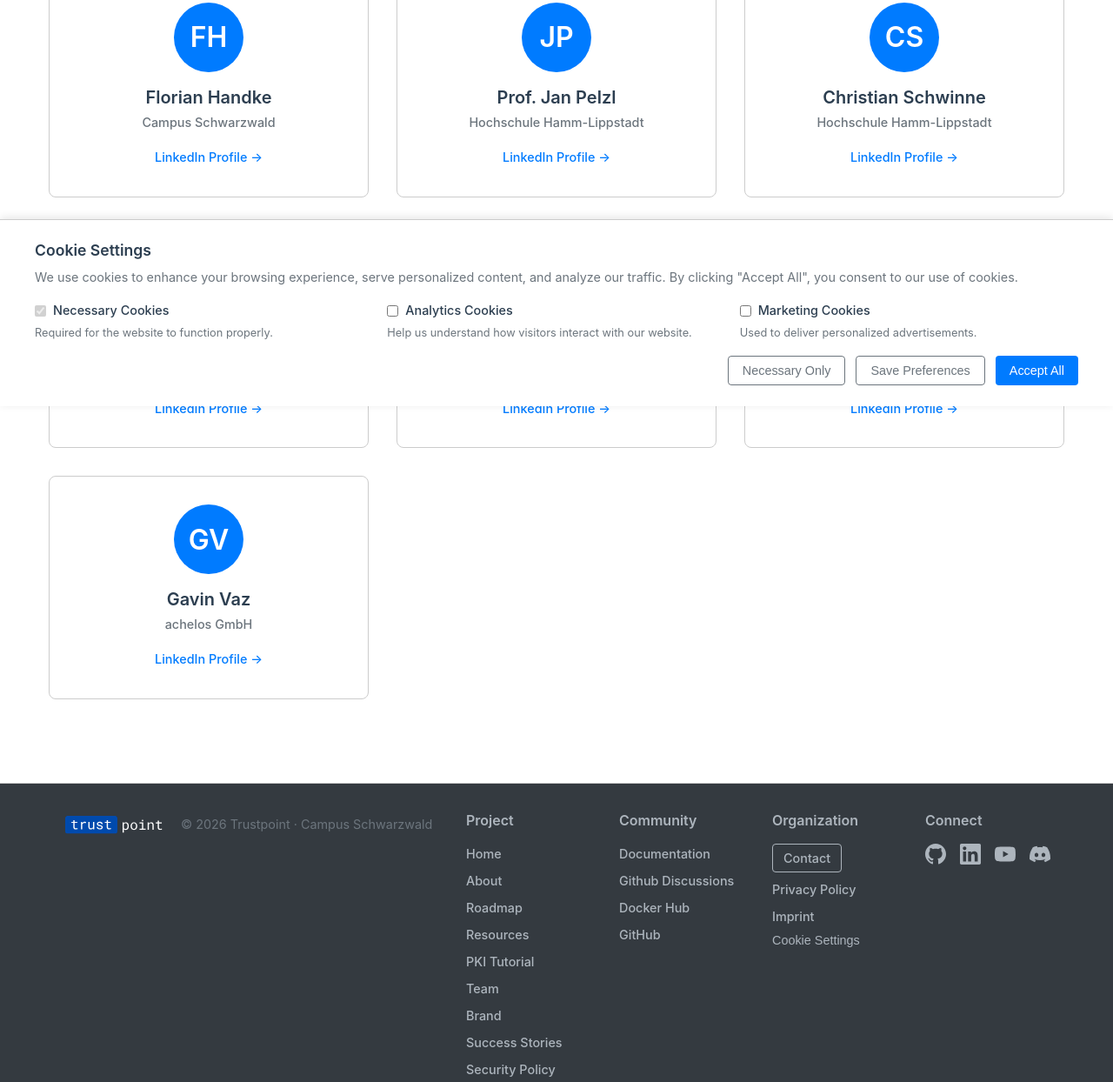
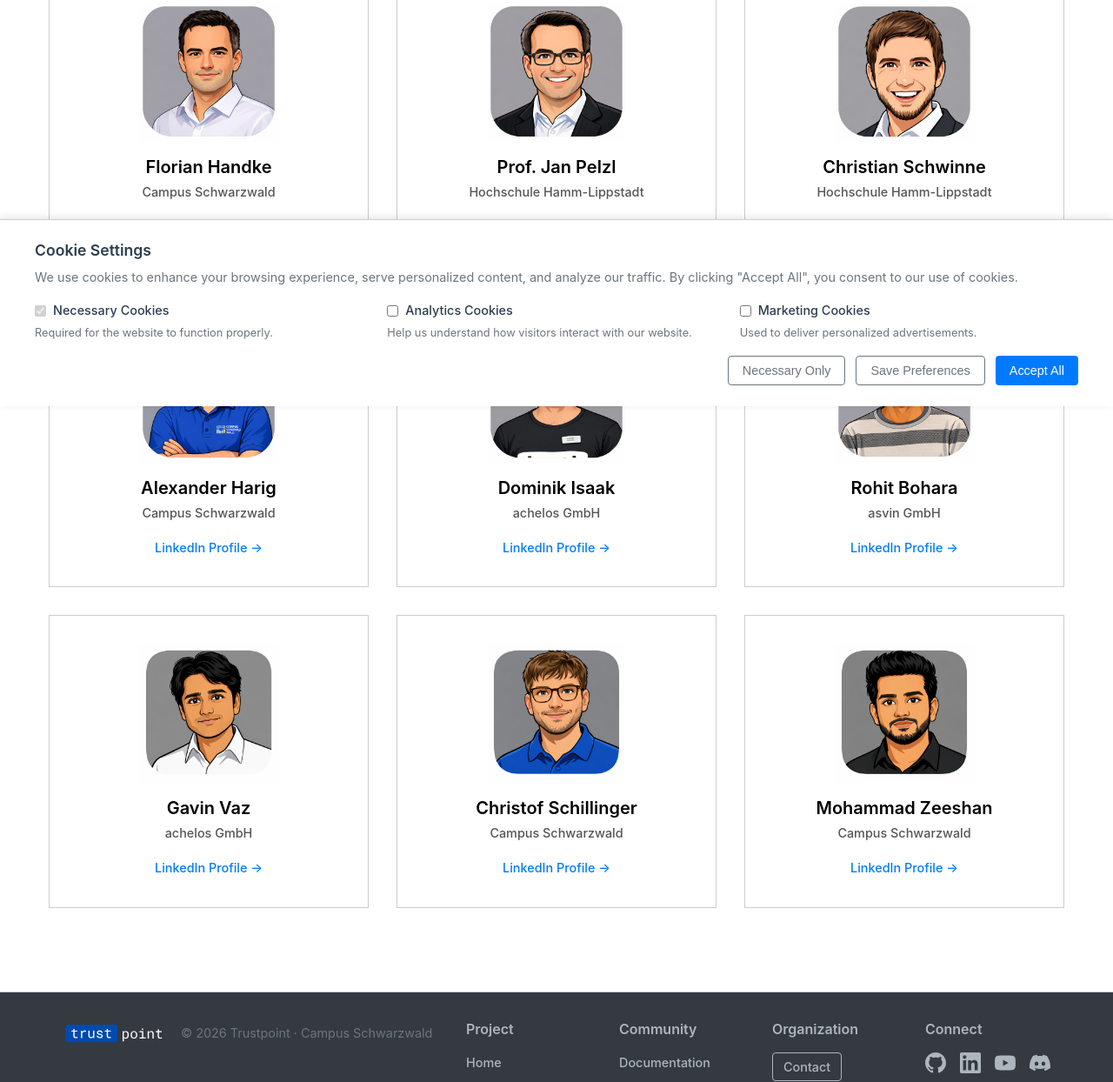
Before and after one commit to Trustpoint-Project/website, a Gatsby site: page /team in a window 1280 px wide. Shown: the part 333-1577 px from the top of the page at 87% size. Built offline with nearby package versions, Linux system fonts and the light colour scheme; Gatsby itself is replaced by a stand-in of ours.

Commit message:
add team images

```diff
--- a/public/chunk-map.json
+++ b/public/chunk-map.json
@@ -1 +1 @@
-{"app":["/app-5578850921aa244c58e5.js"],"component---src-pages-404-js":["/component---src-pages-404-js-6655bd72ba3ff755e4d3.js"],"component---src-pages-about-js":["/component---src-pages-about-js-7c9f47d694663ecbd0d9.js"],"component---src-pages-brand-js":["/component---src-pages-brand-js-e0f4bdd1703f78b2eb21.js"],"component---src-pages-certificate-explainer-js":["/component---src-pages-certificate-explainer-js-7d9b6e257ec6cb1dafd7.js"],"component---src-pages-contact-js":["/component---src-pages-contact-js-af42bd470d660c3b302d.js"],"component---src-pages-index-js":["/component---src-pages-index-js-0d754d30b2ae1c6e1613.js"],"component---src-pages-privacy-js":["/component---src-pages-privacy-js-3368a357aab40e786df2.js"],"component---src-pages-resources-js":["/component---src-pages-resources-js-2d8fa35c781e2c93a465.js"],"component---src-pages-roadmap-js":["/component---src-pages-roadmap-js-5f639701faed6145e764.js"],"component---src-pages-security-js":["/component---src-pages-security-js-f5ad1c703f47bb390cf1.js"],"component---src-pages-success-js":["/component---src-pages-success-js-9bb15a349e62de23b2b6.js"],"component---src-pages-team-js":["/component---src-pages-team-js-4ef460867e18e0ee05b8.js"],"component---src-pages-test-404-js":["/component---src-pages-test-404-js-6a6339022f78dc423af4.js"]}
+{"app":["/app-5578850921aa244c58e5.js"],"component---src-pages-404-js":["/component---src-pages-404-js-6655bd72ba3ff755e4d3.js"],"component---src-pages-about-js":["/component---src-pages-about-js-7c9f47d694663ecbd0d9.js"],"component---src-pages-brand-js":["/component---src-pages-brand-js-e0f4bdd1703f78b2eb21.js"],"component---src-pages-certificate-explainer-js":["/component---src-pages-certificate-explainer-js-7d9b6e257ec6cb1dafd7.js"],"component---src-pages-contact-js":["/component---src-pages-contact-js-af42bd470d660c3b302d.js"],"component---src-pages-index-js":["/component---src-pages-index-js-0d754d30b2ae1c6e1613.js"],"component---src-pages-privacy-js":["/component---src-pages-privacy-js-3368a357aab40e786df2.js"],"component---src-pages-resources-js":["/component---src-pages-resources-js-2d8fa35c781e2c93a465.js"],"component---src-pages-roadmap-js":["/component---src-pages-roadmap-js-5f639701faed6145e764.js"],"component---src-pages-security-js":["/component---src-pages-security-js-f5ad1c703f47bb390cf1.js"],"component---src-pages-success-js":["/component---src-pages-success-js-9bb15a349e62de23b2b6.js"],"component---src-pages-team-js":["/component---src-pages-team-js-edb576cc795453f3cd44.js"],"component---src-pages-test-404-js":["/component---src-pages-test-404-js-6a6339022f78dc423af4.js"]}
--- a/public/page-data/app-data.json
+++ b/public/page-data/app-data.json
@@ -1 +1 @@
-{"webpackCompilationHash":"9313b6a643b085c69929"}
+{"webpackCompilationHash":"0e7b5c472e7d00b7baee"}
--- a/src/pages/team.js
+++ b/src/pages/team.js
@@ -7,37 +7,56 @@ const TeamPage = () => {
     {
       name: "Florian Handke",
       organization: "Campus Schwarzwald",
-      linkedin: "https://www.linkedin.com/in/florian-handke/"
+      linkedin: "https://www.linkedin.com/in/florian-handke/",
+      photo: "florian_handke.png"
     },
     {
       name: "Prof. Jan Pelzl",
       organization: "Hochschule Hamm-Lippstadt",
-      linkedin: "https://www.linkedin.com/in/jan-pelzl-3677634/"
+      linkedin: "https://www.linkedin.com/in/jan-pelzl-3677634/",
+      photo: "jan_pelzl.png"
     },
     {
       name: "Christian Schwinne",
       organization: "Hochschule Hamm-Lippstadt",
-      linkedin: "https://www.linkedin.com/in/christian-schwinne-3539a817b/"
+      linkedin: "https://www.linkedin.com/in/christian-schwinne-3539a817b/",
+      photo: "christian_schwinne.png"
     },
     {
       name: "Alexander Harig",
       organization: "Campus Schwarzwald",
-      linkedin: "https://www.linkedin.com/in/alexhx8472/"
+      linkedin: "https://www.linkedin.com/in/alexhx8472/",
+      photo: "alexander_harig.png"
     },
     {
       name: "Dominik Isaak",
       organization: "achelos GmbH",
-      linkedin: "https://www.linkedin.com/in/dominik-i/"
+      linkedin: "https://www.linkedin.com/in/dominik-i/",
+      photo: "dominik_isaak.png"
     },
     {
       name: "Rohit Bohara",
       organization: "asvin GmbH",
-      linkedin: "https://www.linkedin.com/in/rohit-bohara/"
+      linkedin: "https://www.linkedin.com/in/rohit-bohara/",
+      photo: "rohit_bohara.png"
     },
     {
       name: "Gavin Vaz",
       organization: "achelos GmbH",
-      linkedin: "https://www.linkedin.com/in/gavin-vaz/"
+      linkedin: "https://www.linkedin.com/in/gavin-vaz/",
+      photo: "gavin_vaz.png"
+    },
+    {
+      name: "Christof Schillinger",
+      organization: "Campus Schwarzwald",
+      linkedin: "https://www.linkedin.com/in/christof-schillinger-647844299/",
+      photo: "christof_schillinger.png"
+    },
+    {
+      name: "Mohammad Zeeshan",
+      organization: "Campus Schwarzwald",
+      linkedin: "https://www.linkedin.com/in/zeesh31/",
+      photo: "mohammad_zeeshan.png"
     }
   ]
 
@@ -78,14 +97,15 @@ const TeamPage = () => {
         }}>
           {teamMembers.map((member, index) => (
             <div key={index} style={{
-              backgroundColor: 'var(--card-background)',
+              backgroundColor: 'white',
               border: '1px solid var(--border-color)',
-              borderRadius: '8px',
               padding: '2rem',
               textAlign: 'center',
               transition: 'transform 0.2s ease, box-shadow 0.2s ease',
               cursor: 'pointer'
             }}
+            role="button"
+            tabIndex="0"
             onMouseEnter={(e) => {
               e.currentTarget.style.transform = 'translateY(-4px)'
               e.currentTarget.style.boxShadow = '0 8px 25px rgba(0,0,0,0.1)'
@@ -95,33 +115,57 @@ const TeamPage = () => {
               e.currentTarget.style.boxShadow = 'none'
             }}
             onClick={() => window.open(member.linkedin, '_blank')}
+            onKeyDown={(e) => {
+              if (e.key === 'Enter' || e.key === ' ') {
+                window.open(member.linkedin, '_blank');
+              }
+            }}
             >
               <div style={{
-                width: '80px',
-                height: '80px',
-                borderRadius: '50%',
-                backgroundColor: 'var(--link-color)',
+                width: '160px',
+                height: '160px',
                 display: 'flex',
                 alignItems: 'center',
                 justifyContent: 'center',
-                margin: '0 auto 1rem',
-                color: 'white',
-                fontSize: '2rem',
-                fontWeight: '600'
+                margin: '0 auto 1rem'
               }}>
-                {member.name.replace('Prof. ', '').split(' ').map(n => n[0]).join('')}
+                {member.photo ? (
+                  <img
+                    src={`/images/team/${member.photo}`}
+                    alt={member.name}
+                    style={{
+                      width: '160px',
+                      height: '160px',
+                      objectFit: 'cover'
+                    }}
+                  />
+                ) : (
+                  <div style={{
+                    width: '160px',
+                    height: '160px',
+                    backgroundColor: 'var(--link-color)',
+                    display: 'flex',
+                    alignItems: 'center',
+                    justifyContent: 'center',
+                    color: 'white',
+                    fontSize: '4rem',
+                    fontWeight: '600'
+                  }}>
+                    {member.name.replace('Prof. ', '').split(' ').map(n => n[0]).join('')}
+                  </div>
+                )}
               </div>
               <h3 style={{
                 fontSize: '1.25rem',
                 fontWeight: '600',
                 marginBottom: '0.25rem',
-                color: 'var(--text-primary)'
+                color: '#000'
               }}>
                 {member.name}
               </h3>
               <p style={{
                 fontSize: '0.9rem',
-                color: 'var(--text-secondary)',
+                color: '#555',
                 marginBottom: '1rem',
                 fontWeight: '500'
               }}>
--- /dev/null
+++ b/static/images/team/prompt.txt
@@ -0,0 +1 @@
+Create a clean cartoon/comic avatar of the SAME PERSON from the reference photo. Likeness is the top priority: keep the face looking like the real person. Preserve identity-critical features exactly: - facial proportions and face shape (jawline, cheeks, chin) - hairline and hairstyle - eyebrows, eye shape/spacing, nose shape, lip shape, smile - skin tone - any existing facial hair exactly as in the photo (beard/stubble/moustache or none) - glasses exactly as in the photo (shape, thickness, color) or none Do NOT add any details not present in the photo: no new facial hair, no new glasses, no extra accessories, no new wrinkles/freckles/scars, no age change. Style: semi-realistic cartoon (low exaggeration, 0–5%); clean lines, smooth flat colors with subtle 2–3 tone shading; no skin pores/photorealistic texture. Crop: face-only avatar (head + a little neck, no shoulders/torso). Background: plain neutral gray (#8f8f8f) with rounded-square framing. Expression: match the reference photo.
```
Also changed, not shown: public/_gatsby/slices/_gatsby-scripts-1.html (+2 -2 lines), public/index.html (+2 -2 lines), public/webpack.stats.json (+1 -1 lines), static/images/team/alexander_harig.png (added), static/images/team/christian_schwinne.png (added), static/images/team/christof_schillinger.png (added), static/images/team/dominik_isaak.png (added), static/images/team/florian_handke.png (added), static/images/team/gavin_vaz.png (added), static/images/team/jan_pelzl.png (added), static/images/team/mohammad_zeeshan.png (added), static/images/team/rohit_bohara.png (added).
